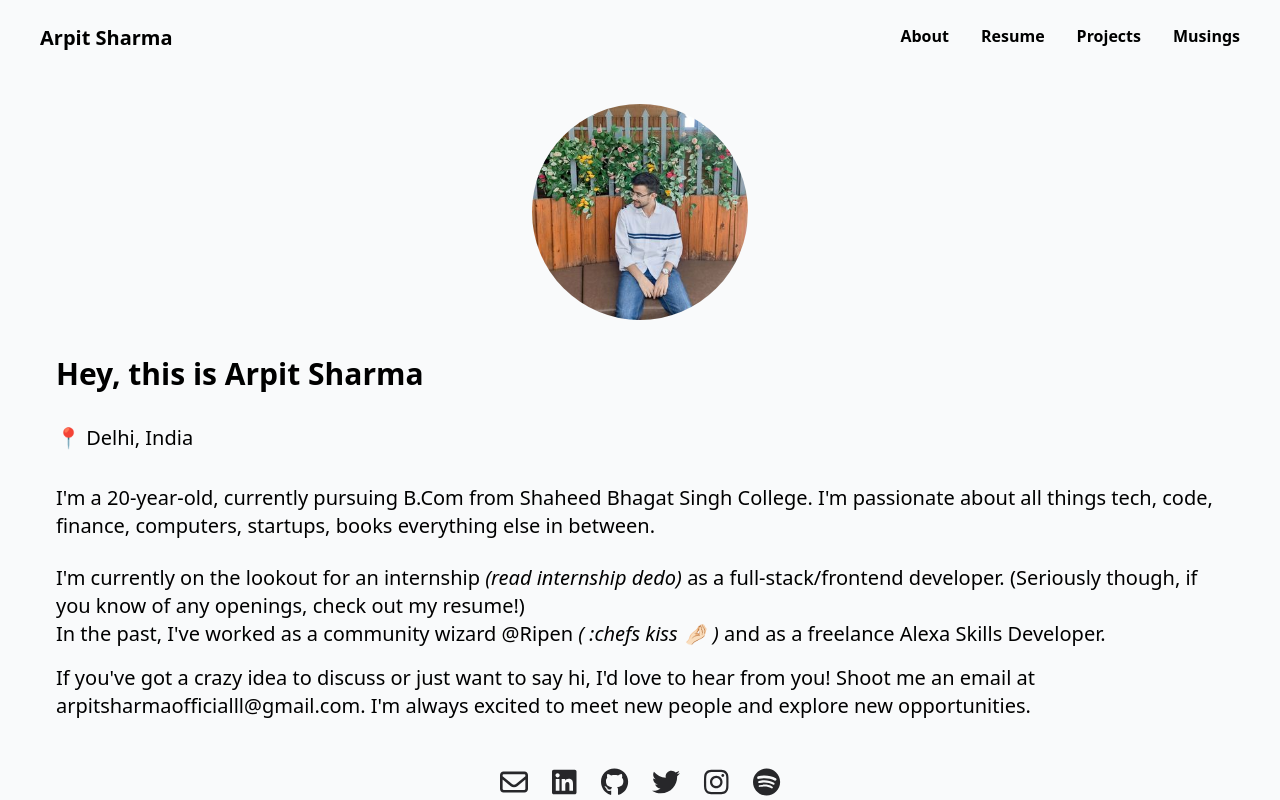
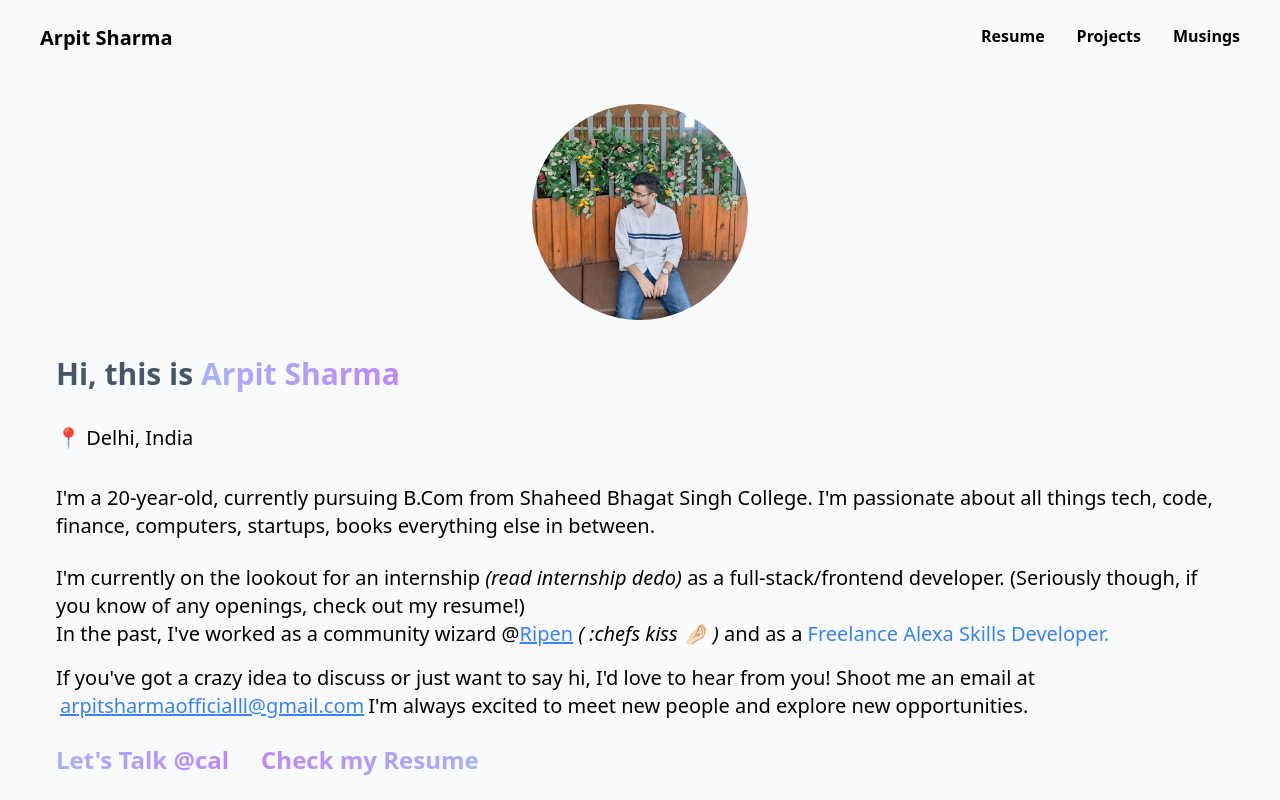
Before and after one commit to awrpit/portfolio-website, a React (Vite) app: page / in a window 1280 px wide. Shown: the top 800 px of the page. Built offline with nearby package versions, Linux system fonts and the light colour scheme.

Commit message:
added buttons

```diff
--- a/src/components/About.jsx
+++ /dev/null
@@ -1,7 +0,0 @@
-import React from "react";
-import profile from "../assets/profile.jpeg";
-function About() {
-  return <div> About Page </div>;
-}
-
-export default About;
--- a/src/components/Footer.jsx
+++ b/src/components/Footer.jsx
@@ -21,31 +21,31 @@ function Footer() {
           rel="noreferrer"
         >
           <FontAwesomeIcon
-            className="h-7 text-zinc-800 hover:text-zinc-700 p-3"
+            className="h-7 text-zinc-800 hover:text-blue-500 p-3"
             icon={faEnvelope}
           />
         </a>
         <a href="https://www.linkedin.com/in/arpitsh" target="_blank">
           <FontAwesomeIcon
-            className="h-7 text-zinc-800 hover:text-zinc-700 p-3"
+            className="h-7 text-zinc-800 hover:text-blue-500 p-3"
             icon={faLinkedin}
           />
         </a>
         <a href="https://github.com/awrpit">
           <FontAwesomeIcon
-            className="h-7 text-zinc-800 hover:text-zinc-700 p-3"
+            className="h-7 text-zinc-800 hover:text-blue-500 p-3"
             icon={faGithub}
           />
         </a>
         <a href="https://www.twitter.com/awrpit" target="_blank">
           <FontAwesomeIcon
-            className="h-7 text-zinc-800 hover:text-zinc-700 p-3"
+            className="h-7 text-zinc-800 hover:text-blue-500 p-3"
             icon={faTwitter}
           />
         </a>
         <a href="https://www.instagram.com/in/awrpit" target="_blank">
           <FontAwesomeIcon
-            className="h-7 text-zinc-800 hover:text-zinc-700 p-3"
+            className="h-7 text-zinc-800 hover:text-blue-500 p-3"
             icon={faInstagram}
           />
         </a>
@@ -54,12 +54,12 @@ function Footer() {
           target="_blank"
         >
           <FontAwesomeIcon
-            className="h-7 text-zinc-800 hover:text-zinc-700 p-3"
+            className="h-7 text-zinc-800 hover:text-blue-500 p-3"
             icon={faSpotify}
           />{" "}
         </a>
       </div>
-      <p className="text-center text-slate-600 text-sm p-10 font-light">
+      <p className="text-center text-slate-400 text-sm p-10 font-light">
         {date.getFullYear()} © Arpit Sharma
       </p>
     </div>
--- a/src/components/Header.jsx
+++ b/src/components/Header.jsx
@@ -7,10 +7,7 @@ function Header() {
         </a>
         <ul className="flex flex-column">
           <li className="text-l font-bold px-4  hover:text-slate-700">
-            <a href="/about"> About </a>
-          </li>
-          <li className="text-l font-bold px-4  hover:text-slate-700">
-            <a href="/resume"> Resume </a>
+            <a href="/"> Resume </a>
           </li>
           <li className="text-l font-bold px-4 hover:text-slate-700 ">
             <a href="/projects"> Projects</a>
--- a/src/components/HomePage.jsx
+++ b/src/components/HomePage.jsx
@@ -9,7 +9,12 @@ function HomePage() {
         alt="Arpit Sharma"
         className="rounded-full mx-auto p-5 h-64 w-64"
       />
-      <h1 className="text-3xl font-bold p-4">Hey, this is Arpit Sharma</h1>
+      <h1 className="text-3xl font-bold p-4 text-slate-600">
+        Hi, this is
+        <span className="p-2 bg-gradient-to-r from-indigo-300 to-purple-400  text-transparent bg-clip-text">
+          Arpit Sharma
+        </span>
+      </h1>
       <p className="text-xl p-4"> 📍 Delhi, India</p>
       <p className="text-xl p-4 ">
         I'm a 20-year-old, currently pursuing B.Com from Shaheed Bhagat Singh
@@ -22,10 +27,19 @@ function HomePage() {
         (Seriously though, if you know of any openings, check out my resume!)
         <p>
           In the past, I've worked as a community wizard @
-          <a href="https://ripen.in/" target="_blank" rel="noreferrer">
+          <a
+            href="https://ripen.in/"
+            target="_blank"
+            rel="noreferrer"
+            className="text-blue-500 underline"
+          >
             Ripen
           </a>
-          <i> ( :chefs kiss 🤌🏻 ) </i> and as a freelance Alexa Skills Developer.{" "}
+          <i> ( :chefs kiss 🤌🏻 ) </i> and as a{" "}
+          <span className="text-blue-500">
+            {" "}
+            Freelance Alexa Skills Developer.{" "}
+          </span>
         </p>
       </p>
       <p className="text-xl px-4 py-2">
@@ -35,11 +49,24 @@ function HomePage() {
           href="mailto:arpitsharmaofficialll@gmail.com"
           target="_blank"
           rel="noreferrer"
+          className="text-blue-500 underline p-1"
         >
-          arpitsharmaofficialll@gmail.com.{" "}
+          arpitsharmaofficialll@gmail.com
         </a>
         I'm always excited to meet new people and explore new opportunities.
       </p>
+      <div>
+        <button className="text-2xl font-bold bg-gradient-to-r from-indigo-300 to-purple-400 text-transparent bg-clip-text p-4 rounded-md">
+          <a href="https://cal.com/awrpit" target="_blank" rel="noreferrer">
+            Let's Talk @cal
+          </a>
+        </button>
+        <button className="text-2xl font-bold bg-gradient-to-l from-indigo-300 to-purple-400 text-transparent bg-clip-text p-4 rounded-md">
+          <a href="/" target="_blank" rel="noreferrer">
+            Check my Resume
+          </a>
+        </button>
+      </div>
     </div>
   );
 }
--- a/src/components/Projects.jsx
+++ b/src/components/Projects.jsx
@@ -1,7 +1,13 @@
 import React from "react";
 
 function Projects() {
-  return <div>Projects</div>;
+  return (
+    <div>
+      <h1 className="text-3xl px-10 py-4 text-slate-600">
+        A collection of projects I've built
+      </h1>
+    </div>
+  );
 }
 
 export default Projects;
--- a/src/main.jsx
+++ b/src/main.jsx
@@ -3,7 +3,6 @@ import ReactDOM from "react-dom/client";
 import App from "./App";
 import "./index.css";
 import { createBrowserRouter, RouterProvider } from "react-router-dom";
-import About from "./components/About";
 import Musings from "./components/Musings";
 import Projects from "./components/Projects";
 import HomePage from "./components/HomePage";
@@ -16,10 +15,6 @@ const router = createBrowserRouter([
       {
         path: "/",
         element: <HomePage />,
-      },
-      {
-        path: "/about",
-        element: <About />,
       },
       {
         path: "/projects",
```
